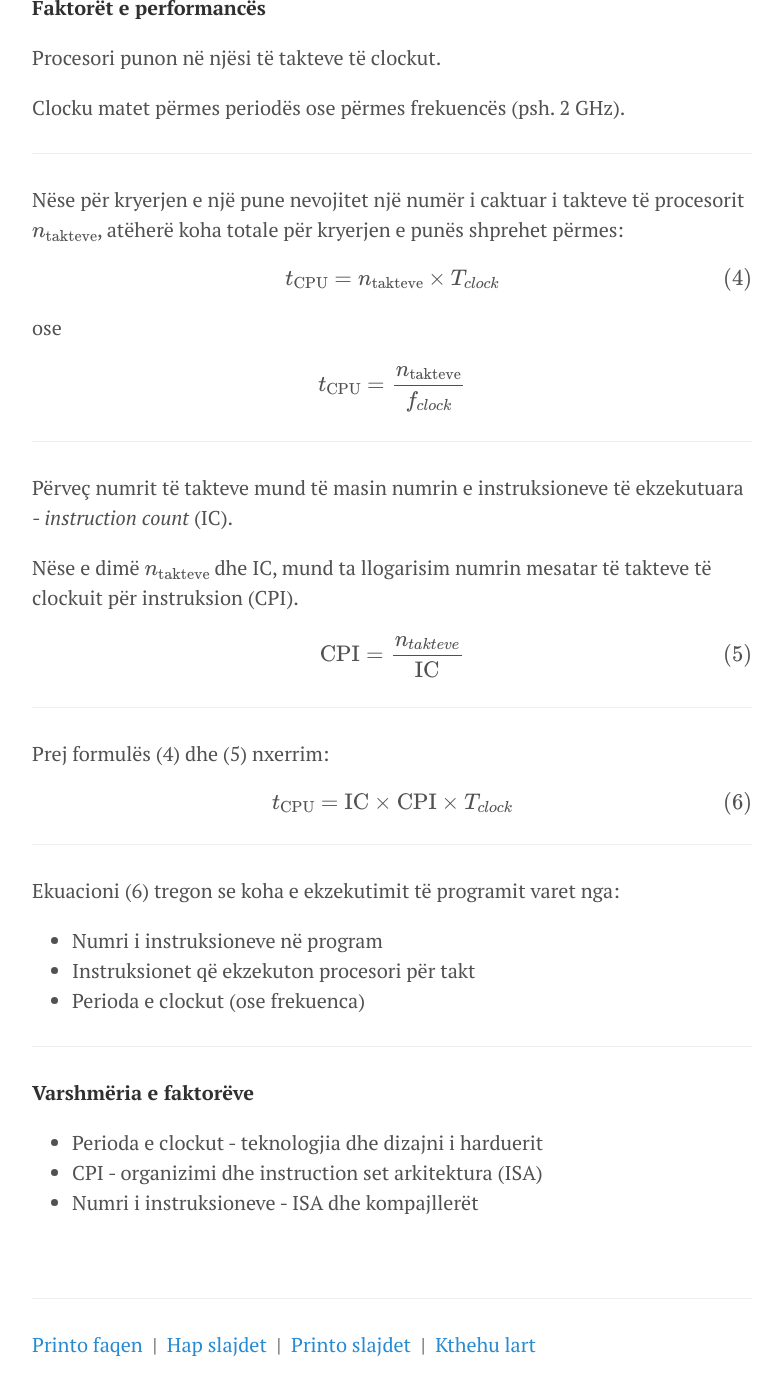
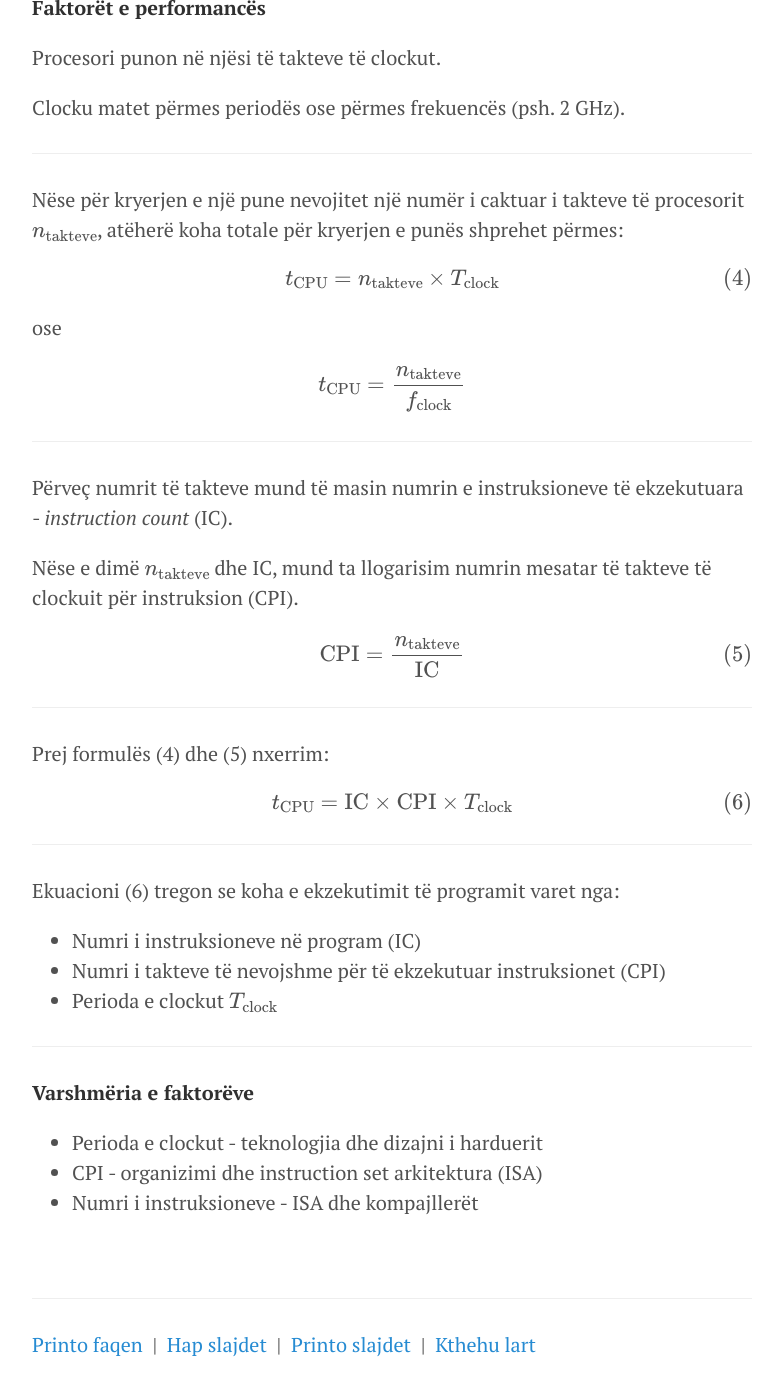
Before and after one commit to edongashi/edongashi.github.io, a Jekyll site: the page built from lendet/arkitektura-kompjutereve/hyrje.md, in a window 1280 px wide and 1400 px high, scrolled down 18790 px. Shown: the top 1396 px of the window, without its empty margins (248-1031 px from the left). Built offline with Jekyll 4.4.1, drawn with Linux system fonts in a browser that asks for light colours; our own code applies the rules of GitHub Pages for plain Markdown files; formulas are drawn with MathJax 3.

Commit message:
korigjime

```diff
--- a/lendet/arkitektura-kompjutereve/hyrje.md
+++ b/lendet/arkitektura-kompjutereve/hyrje.md
@@ -441,13 +441,13 @@ Clocku matet përmes periodës ose përmes frekuencës (psh. 2 GHz).
 Nëse për kryerjen e një pune nevojitet një numër i caktuar i takteve të procesorit $n_\text{takteve}$, atëherë koha totale për kryerjen e punës shprehet përmes:
 
 $$
-t_\text{CPU}=n_\text{takteve} \times T_{clock} \tag{4}
+t_\text{CPU}=n_\text{takteve} \times T_\text{clock} \tag{4}
 $$
 
 ose
 
 $$
-t_\text{CPU}= \frac{n_\text{takteve}}{f_{clock}}
+t_\text{CPU}=\frac{n_\text{takteve}}{f_\text{clock}}
 $$
 
 ---
@@ -457,7 +457,7 @@ Përveç numrit të takteve mund të masin numrin e instruksioneve të ekzekutua
 Nëse e dimë $n_\text{takteve}$ dhe IC, mund ta llogarisim numrin mesatar të takteve të clockuit për instruksion (CPI).
 
 $$
-\text{CPI}=\frac{n_{takteve}}{\text{IC}} \tag{5}
+\text{CPI}=\frac{n_\text{takteve}}{\text{IC}} \tag{5}
 $$
 
 ---
@@ -465,16 +465,16 @@ $$
 Prej formulës (4) dhe (5) nxerrim:
 
 $$
-t_\text{CPU}=\text{IC} \times \text{CPI} \times T_{clock} \tag{6}
+t_\text{CPU}=\text{IC} \times \text{CPI} \times T_\text{clock} \tag{6}
 $$
 
 ---
 
 Ekuacioni (6) tregon se koha e ekzekutimit të programit varet nga:
 
-- Numri i instruksioneve në program
-- Instruksionet që ekzekuton procesori për takt
-- Perioda e clockut (ose frekuenca)
+- Numri i instruksioneve në program (IC)
+- Numri i takteve të nevojshme për të ekzekutuar instruksionet (CPI)
+- Perioda e clockut $T_\text{clock}$
 
 ---
 
```
